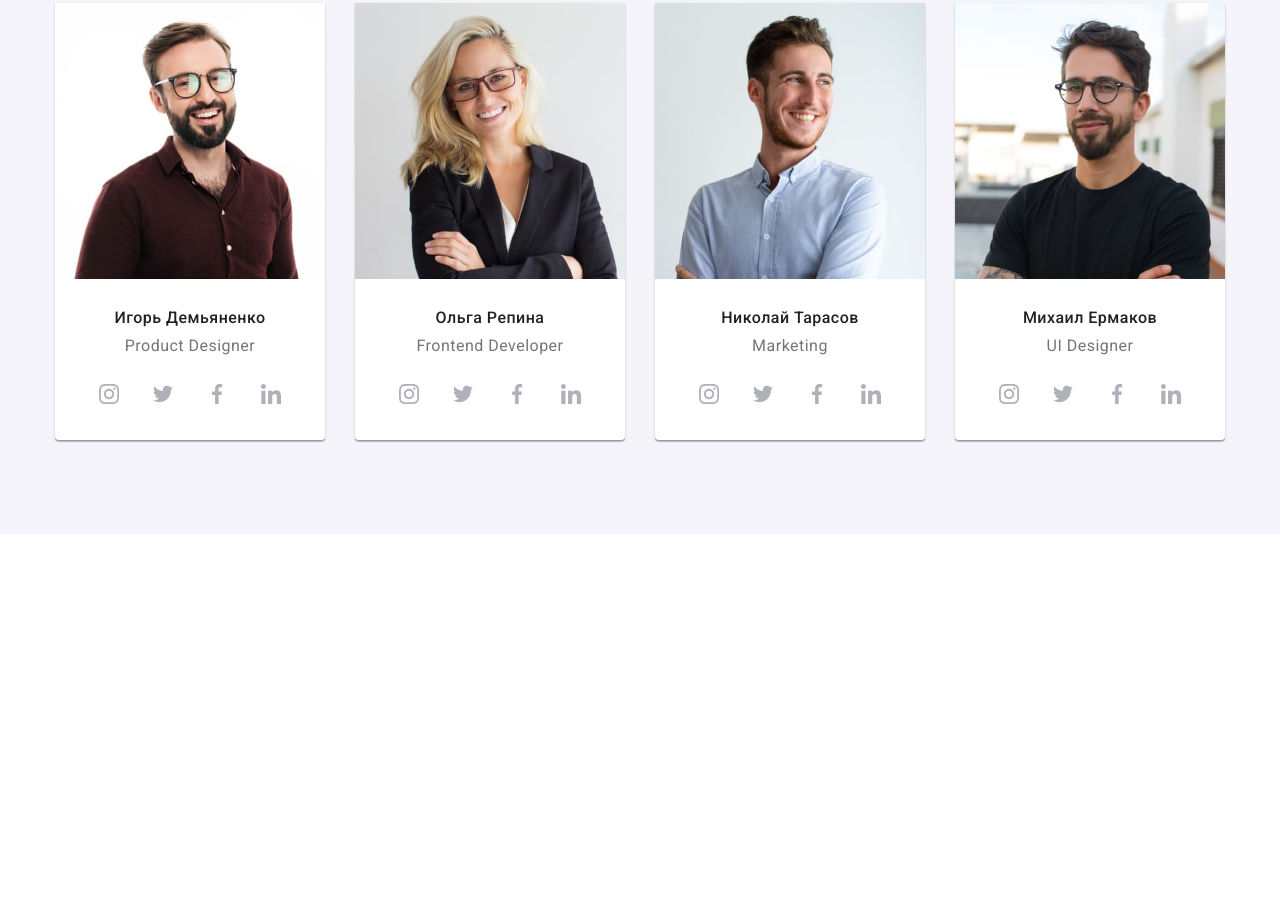
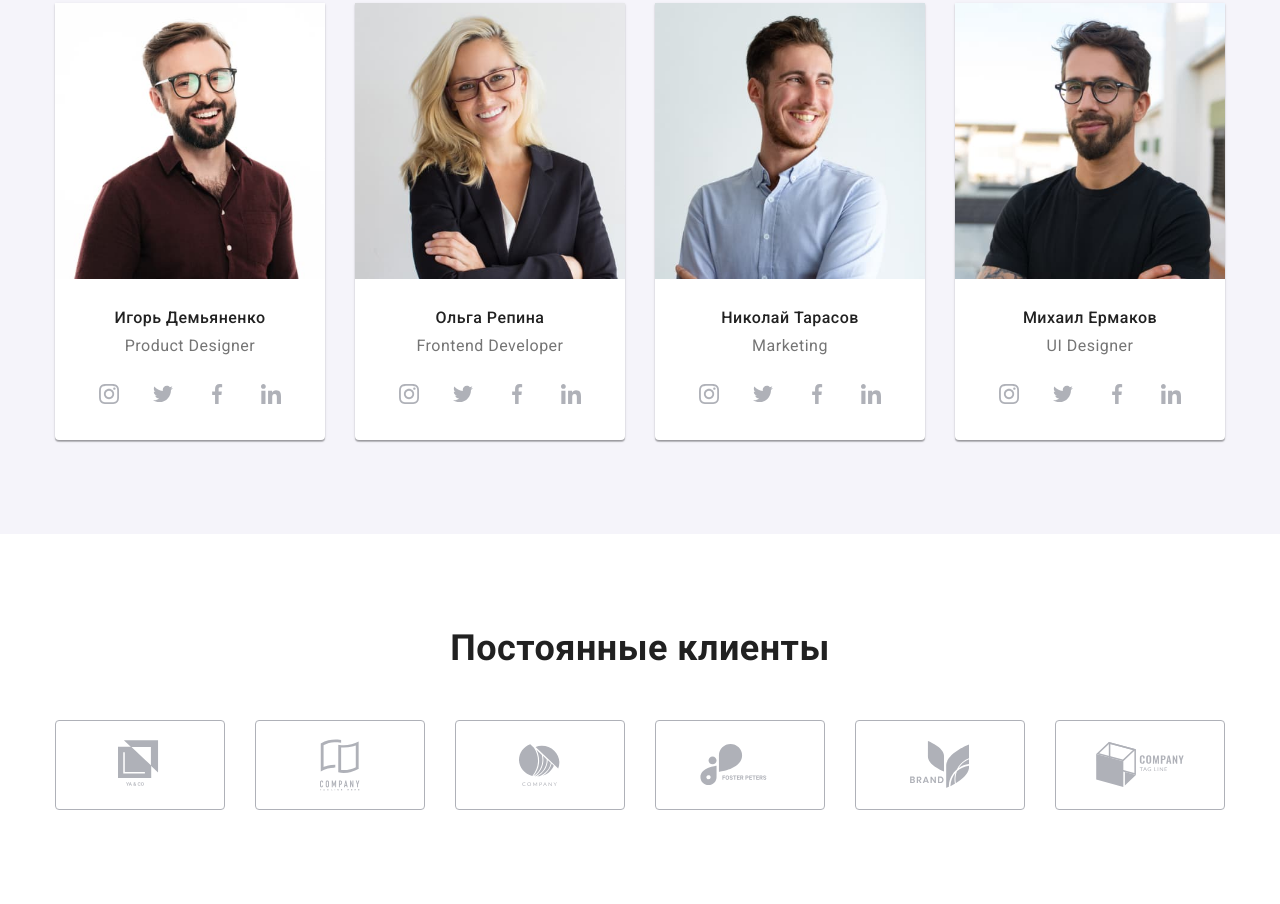
Before and after one commit to konstantinkaravaev/buckwheat-snail, a plain HTML site: page index.html in a window 1280 px wide. Shown: the part 1780-2684 px from the top of the page. Before the commit the page ends 2314 px from the top, so only its background shows below. Drawn offline with nearby package versions, Linux system fonts and the light colour scheme.

Commit message:
section clients is done

```diff
--- a/index.html
+++ b/index.html
@@ -455,7 +455,7 @@
       </section>
 
       <!-- Секция наши клиенты -->
-      <!-- <section class="section clients">
+      <section class="section clients">
         <div class="container">
           <h2 class="section-title">Постоянные клиенты</h2>
           <ul class="clients-list list">
@@ -503,7 +503,7 @@
             </li>
           </ul>
         </div>
-      </section> -->
+      </section>
     </main>
     <!-- <footer class="footer">
       <div class="footer-wrapper container">
--- a/sass/layout/_clients.scss
+++ b/sass/layout/_clients.scss
@@ -1,20 +1,30 @@
 .clients {
-  padding-top: 94px;
-  padding-bottom: 94px;
+  padding-top: 60px;
+  padding-bottom: 60px;
+}
+.clients-list {
+  display: flex;
+  flex-wrap: wrap;
+  margin-right: -15px;
+  margin-left: -15px;
+  margin-top: -15px;
+  margin-bottom: -15px;
 }
 
-.clients-list {
-  display: flex;
-  justify-content: space-between;
+.clients-list__item {
+  margin-right: 15px;
+  margin-left: 15px;
+  margin-top: 15px;
+  margin-bottom: 15px;
+  width: calc((100% - 2 * 30px) / 2);
 }
 
 .clients-list__link {
   display: flex;
   align-items: center;
   justify-content: center;
-  width: 170px;
+
   height: 90px;
-
   color: var(--clients-logo);
 
   border: 1px solid var(--clients-logo);
@@ -34,3 +44,32 @@
 .clients-list__icon {
   fill: currentColor;
 }
+
+@media screen and (max-width: 1199px) {
+  .clients-list {
+    margin-top: -15px;
+    margin-bottom: -15px;
+  }
+
+  .clients-list__item {
+    margin-top: 15px;
+    margin-bottom: 15px;
+  }
+}
+
+@media screen and (min-width: 768px) {
+  .clients-list__item {
+    width: calc((100% - 3 * 30px) / 3);
+  }
+}
+
+@media screen and (min-width: 1200px) {
+  .clients {
+    padding-top: 94px;
+    padding-bottom: 94px;
+  }
+
+  .clients-list__item {
+    width: calc((100% - 6 * 30px) / 6);
+  }
+}
```
Also changed, not shown: css/main.css, css/main.min.css, 2 other files.
